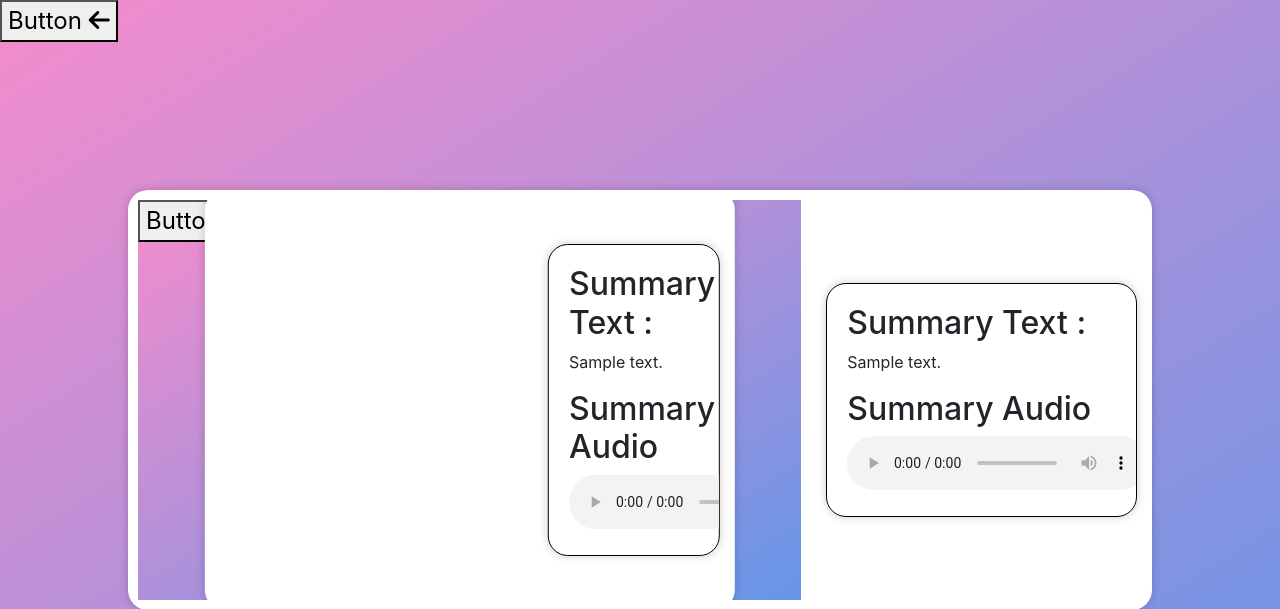
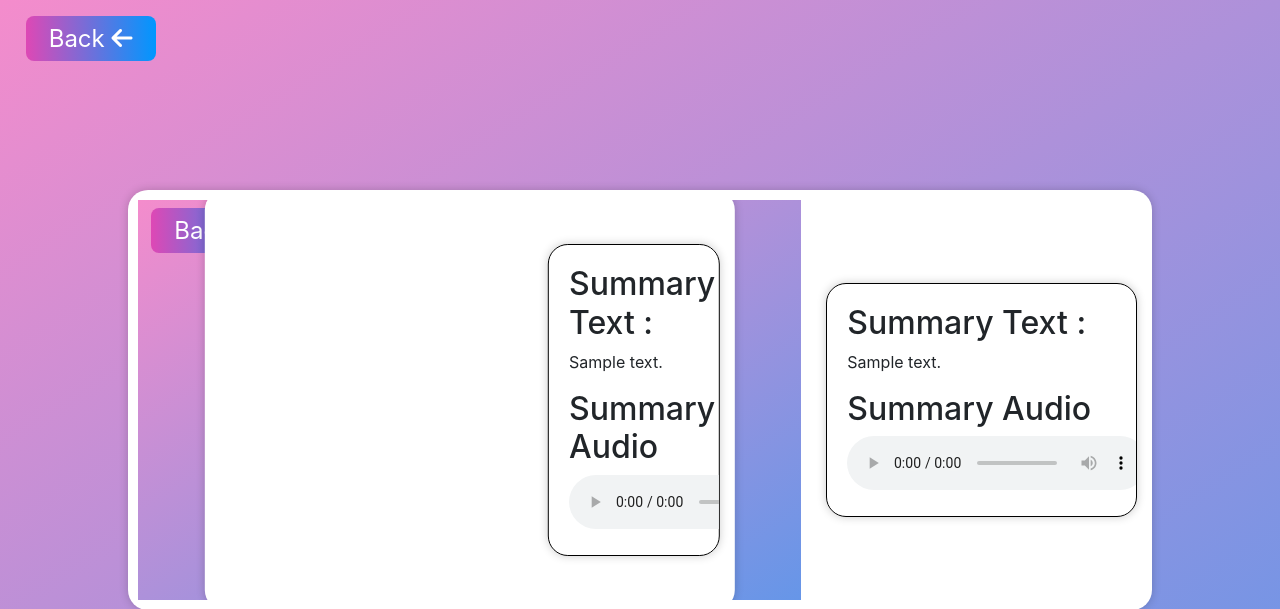
Before and after one commit to rajpavan4679/utube, a Python web app: template templates/result.html in a window 1280 px wide. Shown: the top 609 px of the page. Run offline with Jinja, Linux system fonts and the light colour scheme; the template is opened without the code that fills it: most values are stand-ins (such as "Sample title", 1, 10 or a date in 2020); some libraries are stand-ins or nearby versions.

Commit message:
final 13-3

```diff
--- a/templates/result.html
+++ b/templates/result.html
@@ -6,6 +6,16 @@
         <link rel="stylesheet" href="https://maxcdn.bootstrapcdn.com/bootstrap/4.5.2/css/bootstrap.min.css">
         <script src="https://kit.fontawesome.com/20c5629a29.js" crossorigin="anonymous"></script>
         <style>
+            .custom-button {
+                color: white;
+                background: linear-gradient(to right, #de48b5 0%,#0097ff 100%) ;
+                width: 130px;
+                height: 45px;
+                border-width: 0;
+                border-radius: 8px;
+                margin-left:2vw;
+                margin-top:2vh;
+            }
             html, body {
                 background: linear-gradient(to bottom right, #f48ccc 0%, #6696e8 100%);
                 height: 100%;
@@ -55,7 +65,7 @@
     <body>
         <!-- <iframe width="560" height="315" src="{{url}}" title="YouTube video player" frameborder="0" allow="accelerometer; autoplay; clipboard-write; encrypted-media; gyroscope; picture-in-picture; web-share" allowfullscreen></iframe>-->
          <!-- <p>{{url}}</p> -->
-         <button id="goToIndexButton" style='font-size:24px'>Button <i class='fas fa-arrow-left'></i></button>
+         <button class="custom-button" id="goToIndexButton" style='font-size:24px'>Back <i class='fas fa-arrow-left'></i></button>
          <div class="container">
             <iframe width="740" height="400" src="{{url}}" title="YouTube video player" frameborder="0" allow="accelerometer; autoplay; clipboard-write; encrypted-media; gyroscope; picture-in-picture; web-share" allowfullscreen></iframe>
             <div style="margin-left: 2vw; padding: 20px; border: 1px solid black; border-radius: 20px; box-shadow: 0px 0px 10px rgba(0, 0, 0, 0.2); max-height: 70%; overflow-y: scroll;">
```
Also changed, not shown: 1 other file.
